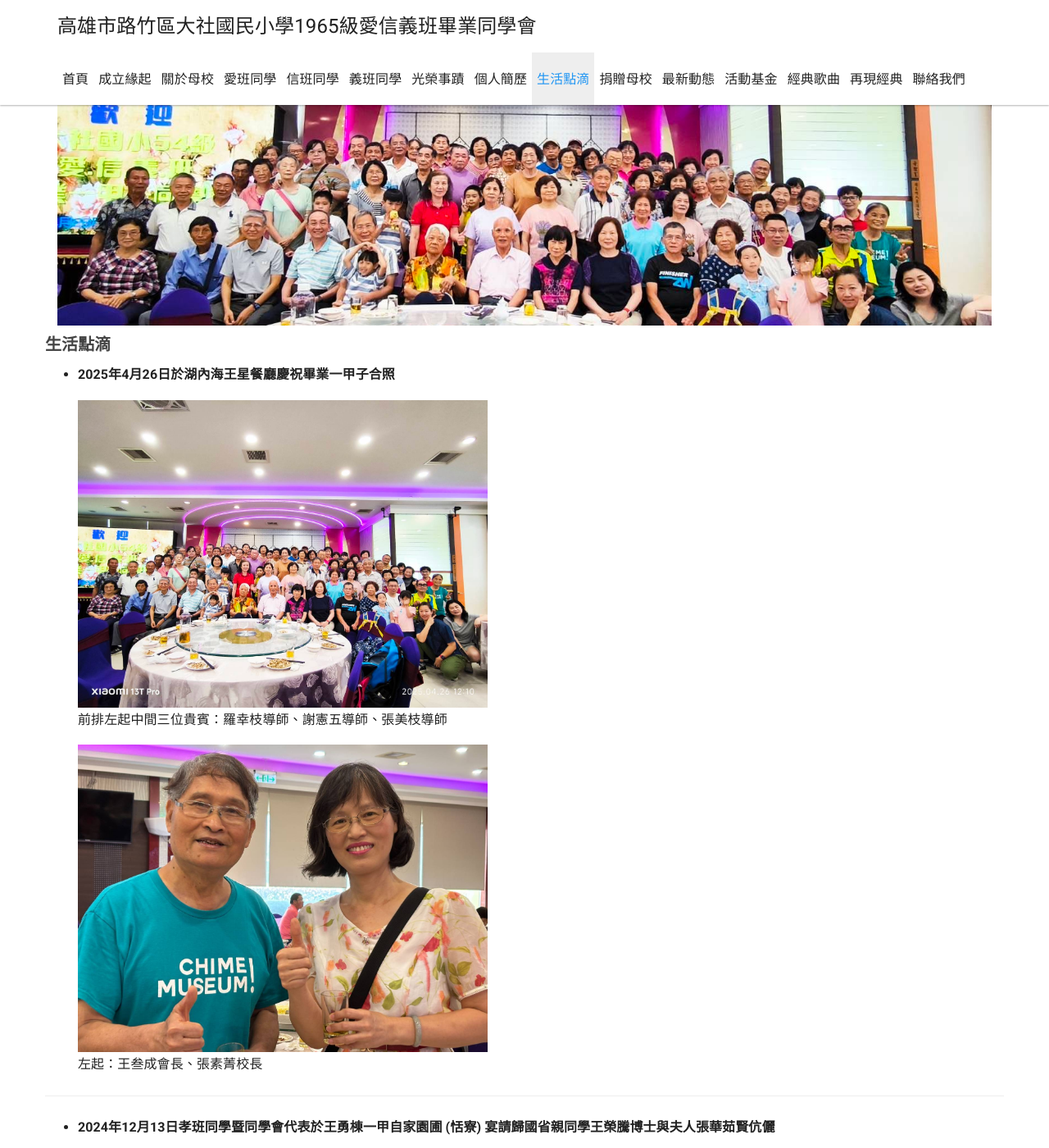
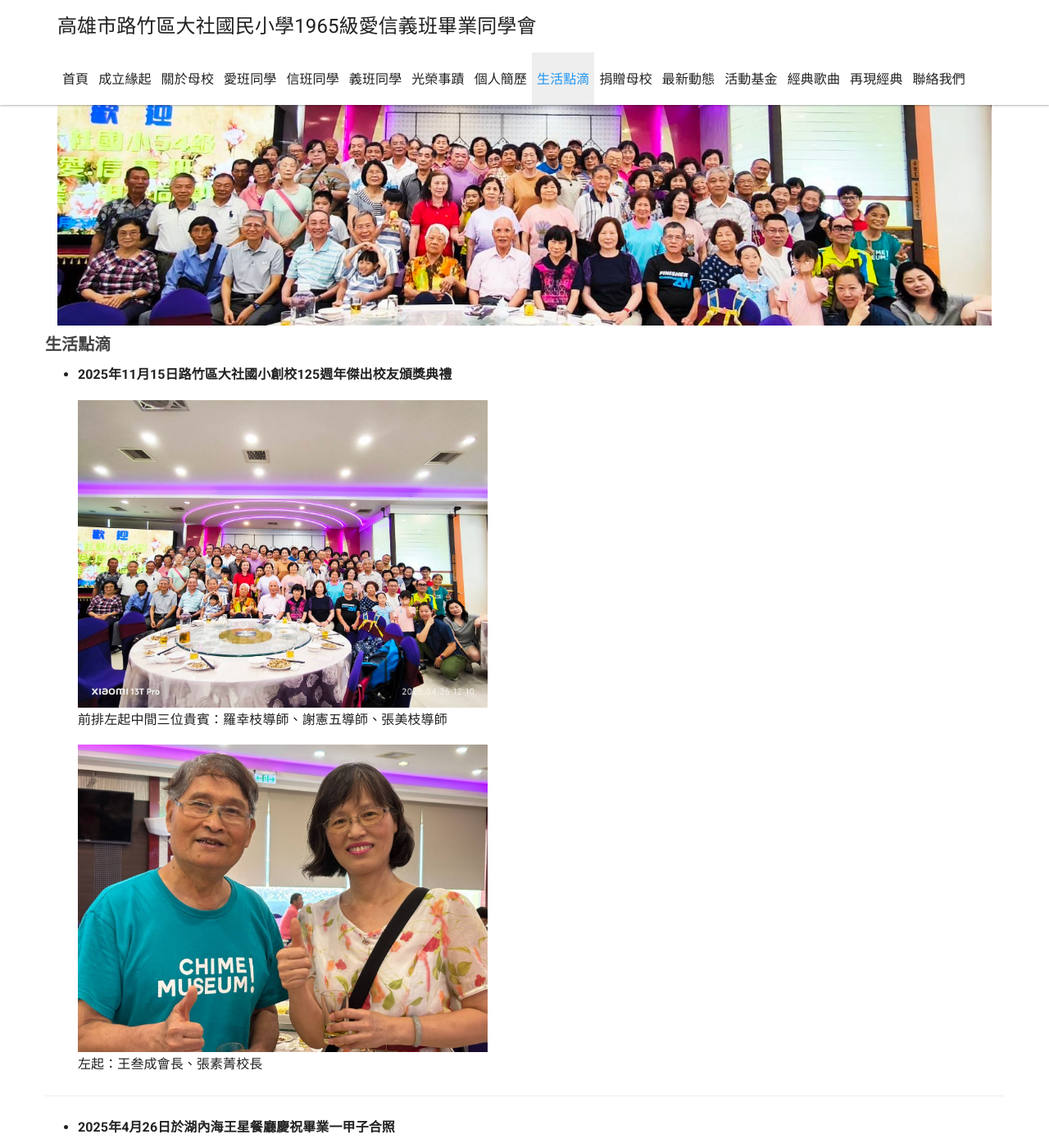
Before and after one commit to dashe1965/dashe1965.github.io, a Jekyll site: the page built from _docs/life/life.md, in a window 1280 px wide and 1400 px high. Shown: the whole window at 82% size. Built offline with Jekyll 4.4.1, drawn with Linux system fonts in a browser that asks for light colours; nearby versions of some CDN libraries.

Commit message:
Update life.md

```diff
--- a/_docs/life/life.md
+++ b/_docs/life/life.md
@@ -2,6 +2,20 @@
 title: 生活點滴
 permalink: /life/
 sectionid: life
+
+---
+- **2025年11月15日路竹區大社國小創校125週年傑出校友頒獎典禮**
+
+  <img src="/img/life_2025年4月26日於湖內海王星餐廳慶祝畢業一甲子合照.jpg"
+       width="500"
+       alt="2025年4月26日於湖內海王星餐廳慶祝畢業一甲子合照" border="10" />
+  前排左起中間三位貴賓：羅幸枝導師、謝憲五導師、張美枝導師
+
+  <img src="/img/life_2025年4月26日王叁成會長張素菁校長.jpg"
+       width="500"
+       alt="2025年4月26日王叁成會長張素菁校長" border="10" />
+  左起：王叁成會長、張素菁校長
+
 ---
 - **2025年4月26日於湖內海王星餐廳慶祝畢業一甲子合照**
 
```
